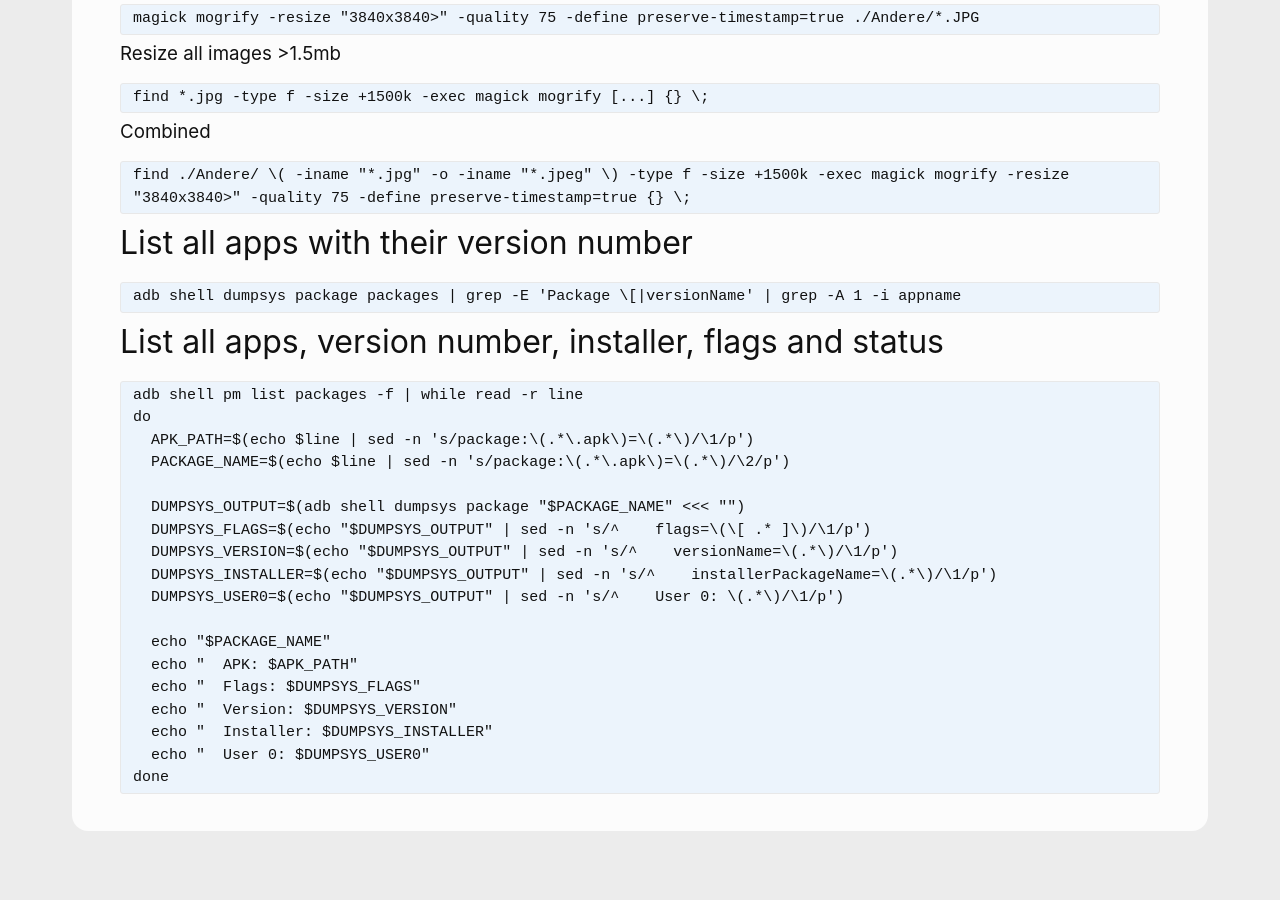
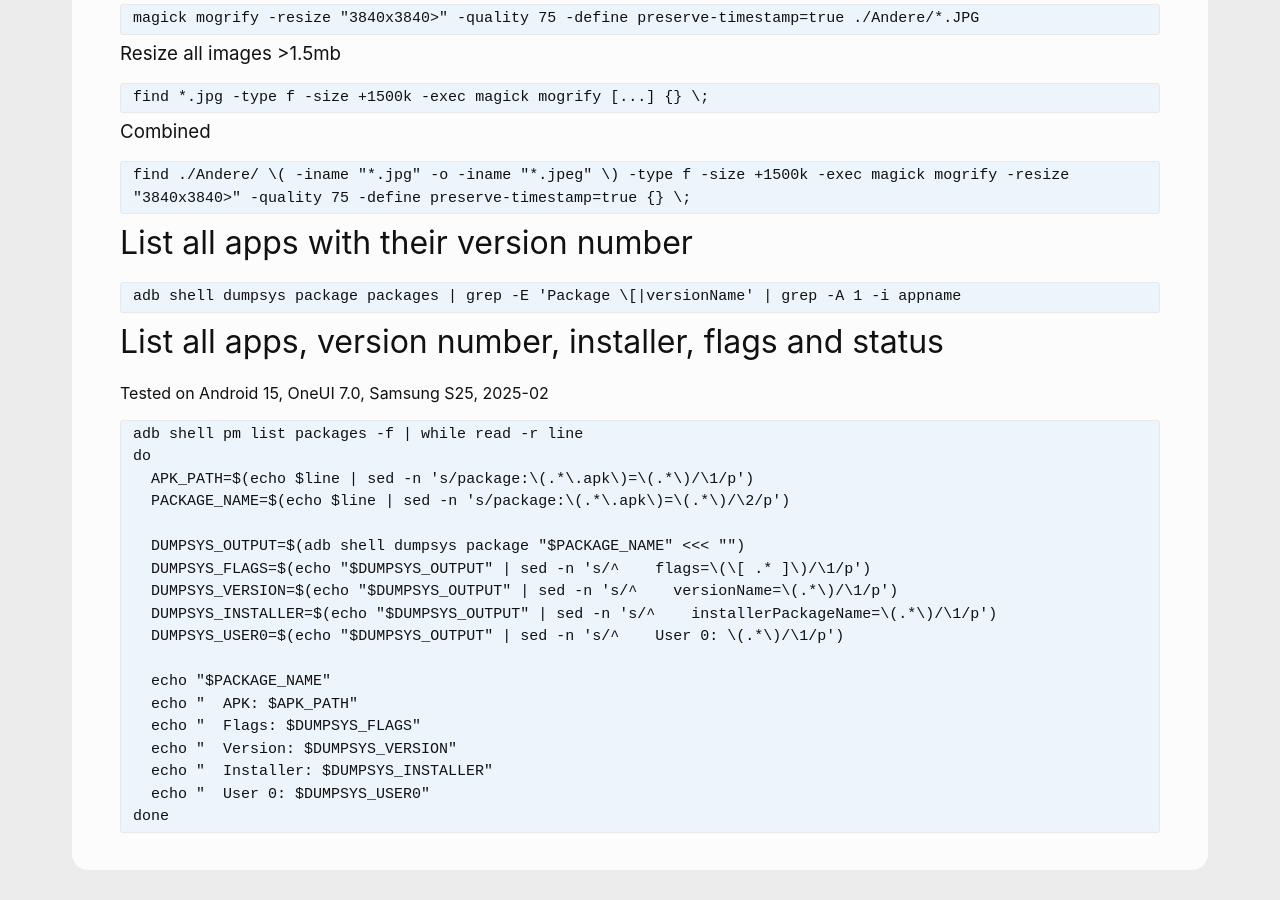
Before and after one commit to andreas-mausch/cheatsheets, a Jekyll site: the page built from _cheatsheets/adb.md, in a window 1280 px wide and 900 px high, scrolled down 1969 px. Built offline with Jekyll 4.4.1, drawn with Linux system fonts in a browser that asks for light colours; before the commit the page ends 2830 px from its top, so only the background shows below that.

Commit message:
Add info on execution environment

````diff
--- a/_cheatsheets/adb.md
+++ b/_cheatsheets/adb.md
@@ -103,6 +103,8 @@ adb shell dumpsys package packages | grep -E 'Package \[|versionName' | grep -A
 
 # List all apps, version number, installer, flags and status
 
+Tested on Android 15, OneUI 7.0, Samsung S25, 2025-02
+
 ```bash
 adb shell pm list packages -f | while read -r line
 do
````
